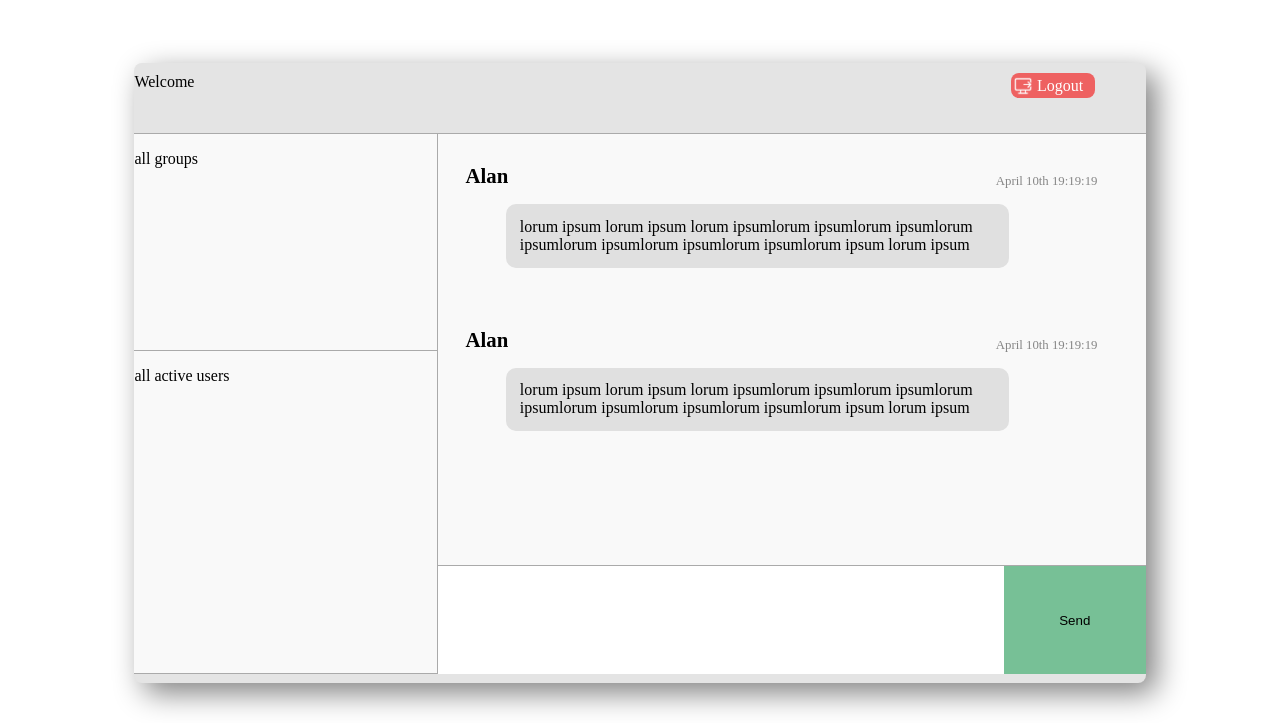
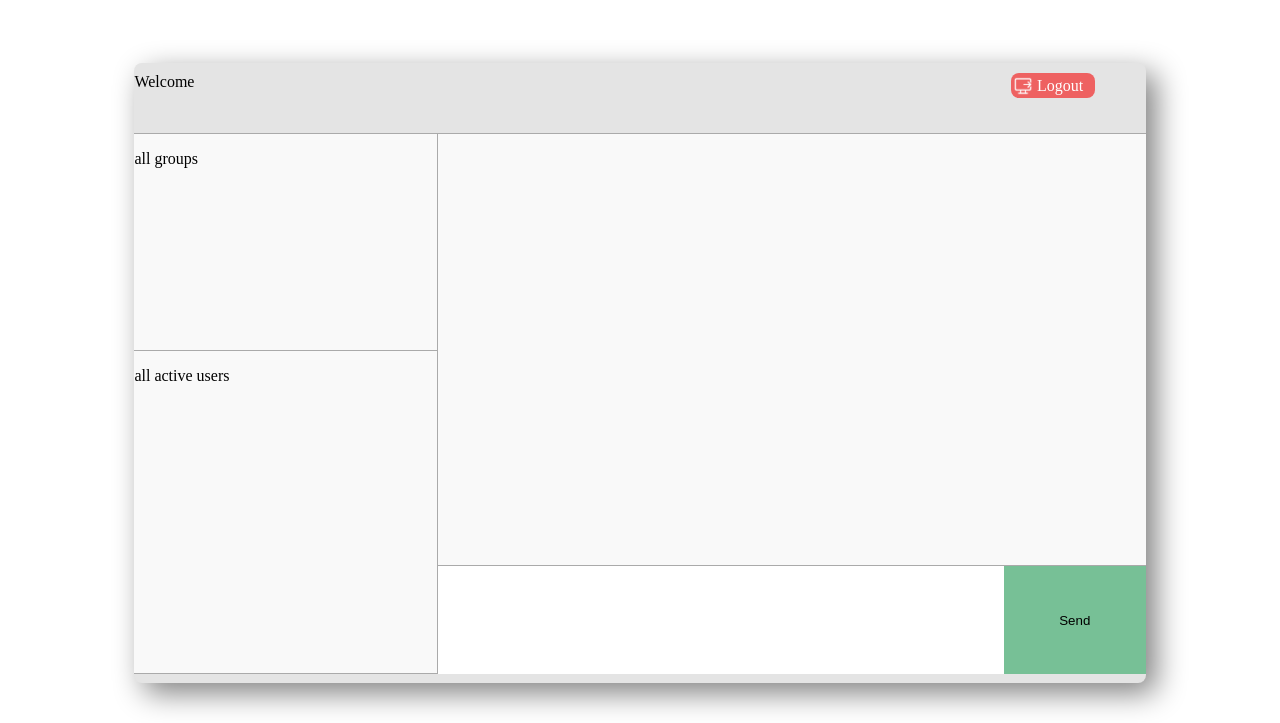
Before and after one commit to GavinJin0501/Web-based-chat-app-using-flask-socketio, a Python web app: template test_socketio_for_flask/templates/home.html in a window 1280 px wide. Shown: the top 723 px of the page. Run offline with Jinja, Linux system fonts and the light colour scheme; the template is opened without the code that fills it, so the values that code supplies are empty; some libraries are stand-ins or nearby versions.

Commit message:
auto select general/ display history styled

```diff
--- a/test_socketio_for_flask/templates/home.html
+++ b/test_socketio_for_flask/templates/home.html
@@ -30,19 +30,6 @@
 		<div class="framework-box" id="right-bar">
 			<div class="content-box" id="message-box">
 				<!-- <ul id="messages"></ul> -->
-				<div class="message-element">
-					<p class="message-element-title"><span class="message-element-name">Alan</span><span
-							class="message-element-time">April 10th 19:19:19</span></p>
-					<p class="message-element-content">lorum ipsum lorum ipsum lorum ipsumlorum ipsumlorum ipsumlorum
-						ipsumlorum ipsumlorum ipsumlorum ipsumlorum ipsum lorum ipsum</p>
-				</div>
-				<div class="message-element">
-					<p class="message-element-title"><span class="message-element-name">Alan</span><span
-							class="message-element-time">April 10th 19:19:19</span></p>
-					<p class="message-element-content">lorum ipsum lorum ipsum lorum ipsumlorum ipsumlorum ipsumlorum
-						ipsumlorum
-						ipsumlorum ipsumlorum ipsumlorum ipsum lorum ipsum</p>
-				</div>
 			</div>
 			<div class="content-box" id="type-box">
 				<input type="text" id="myMessage">
```
Also changed, not shown: test_socketio_for_flask/static/main.js (+43 -9 lines).
